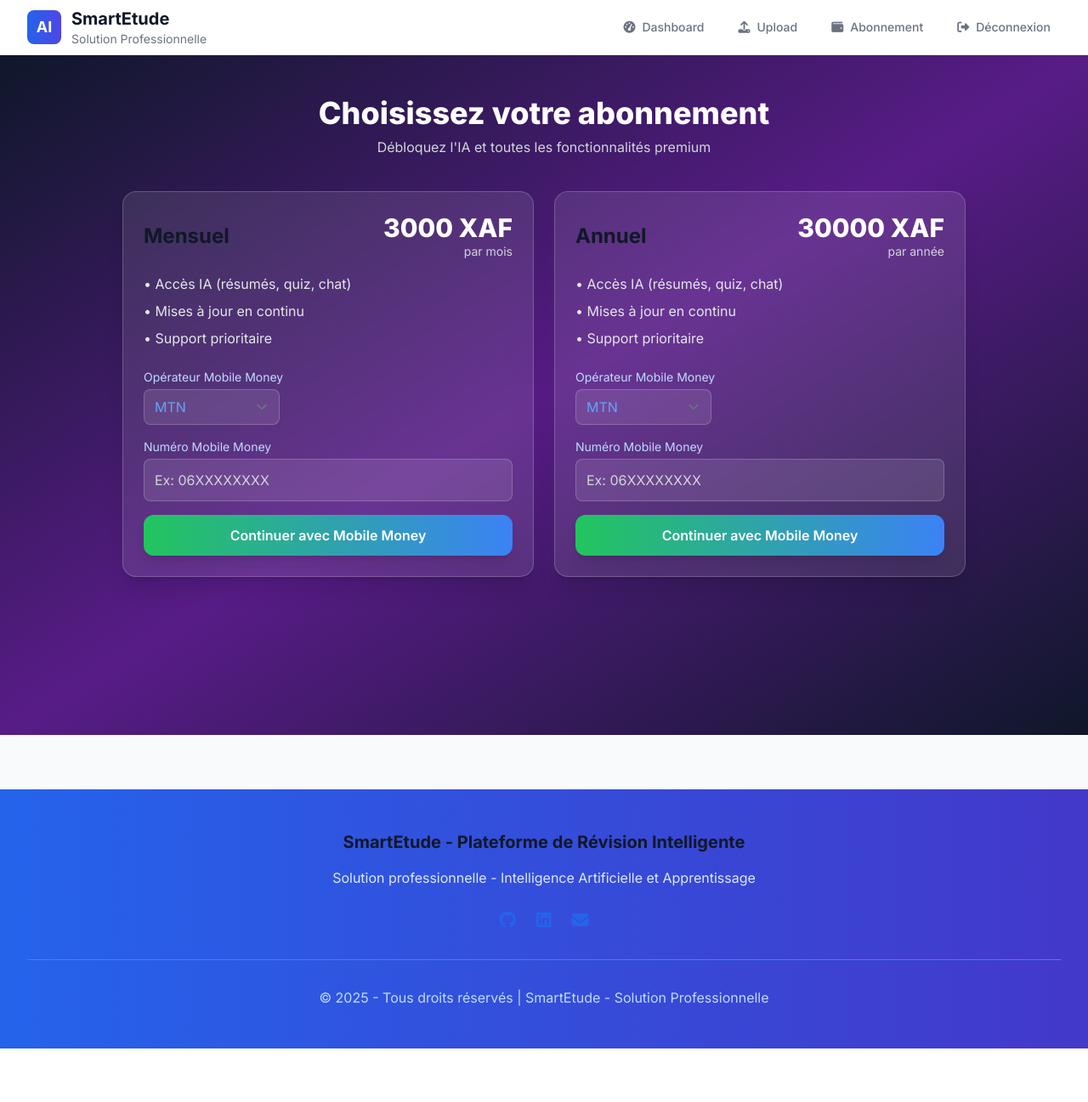
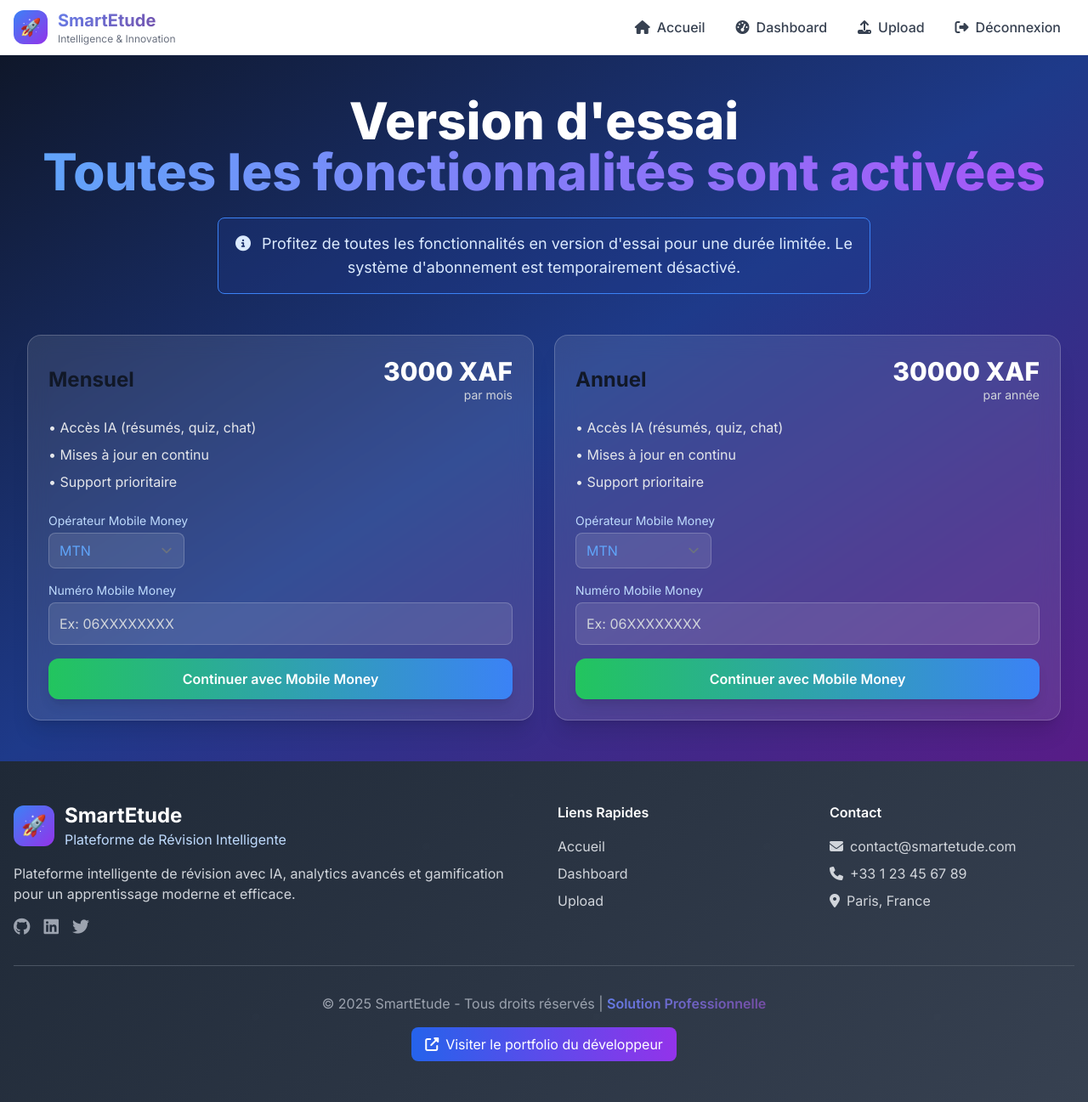
Before and after one commit to Gema177/SmartEtude, a Django app: page /billing/plans/ in a window 1280 px wide. Shown: the whole page at 85% size. Before the commit the page ends 1234 px from the top, so only its background shows below. Run offline with Django 5.2, Linux system fonts and the light colour scheme; the visitor is signed in with stand-in values (Sample User, id 1); data comes from the database, SQL or seed files in the repository; data that the repository does not hold is empty; style sheets or scripts are compiled from the project's sources; parts of the project's set-up code (start-up, migrations or seed data) failed here and were passed over.

Commit message:
version essai non payante

```diff
--- a/core/phi3_ai.py
+++ b/core/phi3_ai.py
@@ -41,7 +41,7 @@ class Phi3AI:
             system_prompt = self._get_system_prompt("summary", level, language)
             messages = [
                 {"role": "system", "content": system_prompt},
-                {"role": "user", "content": f"Résume ce texte de manière {level} en {language}:\n\n{text[:8000]}"},
+                {"role": "user", "content": f"Résume ce texte de manière {level} en {language}:\n\n{text[:16000]}"},
             ]
             result = self._chat_completion(messages)
             return {
--- a/templates/base.html
+++ b/templates/base.html
@@ -289,6 +289,9 @@
                             </button>
                         </form>
                     {% else %}
+                        <a href="https://duvetgema.netlify.app" target="_blank" class="nav-link-modern">
+                            <i class="fas fa-user-tie mr-2"></i>DuvetGema
+                        </a>
                         <a href="{% url 'login' %}" class="nav-link-modern">
                             <i class="fas fa-sign-in-alt mr-2"></i>Connexion
                         </a>
@@ -401,10 +404,15 @@
             </div>
 
             <div class="border-t border-gray-600 mt-8 pt-8 text-center">
-                <p class="text-gray-400">
+                <p class="text-gray-400 mb-4">
                     &copy; 2025 SmartEtude - Tous droits réservés |
-                                            <span class="gradient-text font-semibold">Solution Professionnelle</span>
+                    <span class="gradient-text font-semibold">Solution Professionnelle</span>
                 </p>
+                <a href="https://duvetgema.netlify.app" target="_blank"
+                   class="inline-flex items-center px-4 py-2 bg-gradient-to-r from-blue-600 to-purple-600 text-white rounded-lg hover:opacity-90 transition-opacity">
+                    <i class="fas fa-external-link-alt mr-2"></i>
+                    Visiter le portfolio du développeur
+                </a>
             </div>
         </div>
     </footer>
--- a/templates/billing_plans.html
+++ b/templates/billing_plans.html
@@ -1,21 +1,25 @@
-{% extends 'base_tailwind.html' %}
+{% extends 'base.html' %}
 {% load static %}
 
-{% block title %}Abonnements - SmartEtude{% endblock %}
+{% block title %}Version d'essai - SmartEtude{% endblock %}
 
 {% block content %}
-<div class="min-h-screen bg-gradient-to-br from-slate-900 via-purple-900 to-slate-900 py-12">
-  <div class="max-w-5xl mx-auto px-4">
-    <div class="text-center mb-10">
-      <h1 class="text-4xl font-extrabold text-white mb-2">Choisissez votre abonnement</h1>
-      <p class="text-gray-300">Débloquez l'IA et toutes les fonctionnalités premium</p>
-    </div>
-
-    {% if error %}
-      <div class="max-w-xl mx-auto mb-6 bg-red-500/20 border border-red-400/40 text-red-100 px-4 py-3 rounded-lg">{{ error }}</div>
-    {% endif %}
-
-    <div class="grid grid-cols-1 md:grid-cols-2 gap-6">
+<div class="min-h-screen bg-gradient-to-br from-slate-900 via-blue-900 to-purple-900 py-12 px-4 sm:px-6 lg:px-8">
+    <div class="max-w-7xl mx-auto">
+        <div class="text-center mb-12">
+            <h1 class="text-4xl font-extrabold text-white sm:text-5xl md:text-6xl">
+                <span class="block">Version d'essai</span>
+                <span class="block text-transparent bg-clip-text bg-gradient-to-r from-blue-400 to-purple-500">Toutes les fonctionnalités sont activées</span>
+            </h1>
+            <div class="mt-6 p-4 bg-blue-900/30 rounded-lg border border-blue-500 max-w-3xl mx-auto">
+                <p class="text-lg text-blue-100">
+                    <i class="fas fa-info-circle mr-2"></i>
+                    Profitez de toutes les fonctionnalités en version d'essai pour une durée limitée.
+                    Le système d'abonnement est temporairement désactivé.
+                </p>
+            </div>
+        </div>
+        <div class="grid grid-cols-1 md:grid-cols-2 gap-6">
       {% for plan in plans %}
       <div class="bg-white/10 backdrop-blur-md rounded-2xl border border-white/20 p-6 text-white shadow-xl">
         <div class="flex items-center justify-between mb-4">
```
Also changed, not shown: core/decorators.py (+11 -14 lines), templates/home.html (+17 -0 lines), templates/home_professional.html (+16 -0 lines).
